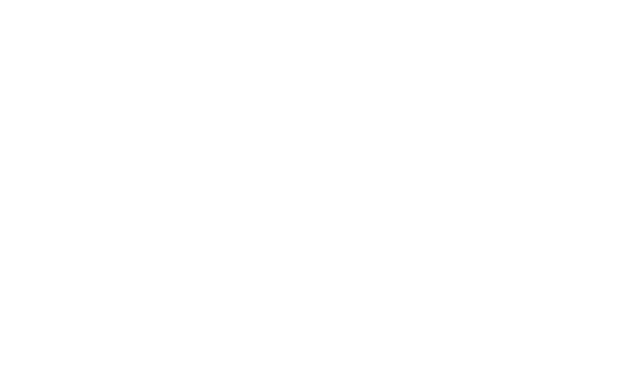
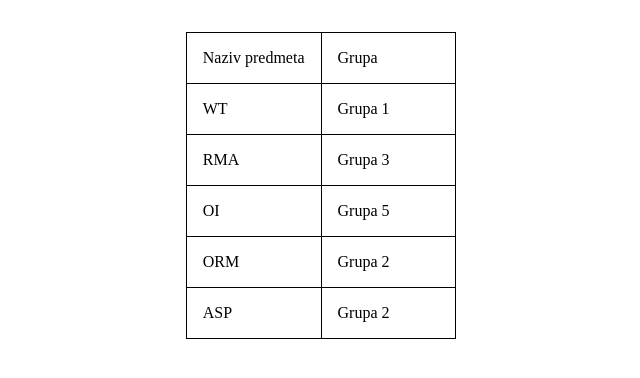
Before and after one commit to zlxxo/Web-Technologies-Project, a plain HTML site: page podaciStudent/podaciStudent.html in a window 1280 px wide. Shown: the whole page, without its empty margins (319-959 px from the left). Drawn offline with Linux system fonts and the light colour scheme.

Commit message:
zadatak 4 - popunio tabelu i napravio izgled tabele

```diff
--- a/podaciStudent/podaciStudent.css
+++ b/podaciStudent/podaciStudent.css
@@ -5,6 +5,20 @@ body {
 
 #okvir {
     width: fit-content;
-    margin: 0 auto;
+    margin: 2em auto;
     align-content: center;
 }
+
+td {
+    padding: 1em;
+    width: 50%;
+}
+
+tr:hover {
+    border-width: 2px;
+}
+
+table, tr, td {
+    border: 1px solid black;
+    border-collapse: collapse;
+}
--- a/podaciStudent/podaciStudent.html
+++ b/podaciStudent/podaciStudent.html
@@ -7,6 +7,32 @@
     </head>
     <body>
         <div id="okvir">
+            <table>
+                <tr>
+                    <td>Naziv predmeta</td>
+                    <td>Grupa</td>
+                </tr>
+                <tr>
+                    <td>WT</td>
+                    <td>Grupa 1</td>
+                </tr>
+                <tr>
+                    <td>RMA</td>
+                    <td>Grupa 3</td>
+                </tr>
+                <tr>
+                    <td>OI</td>
+                    <td>Grupa 5</td>
+                </tr>
+                <tr>
+                    <td>ORM</td>
+                    <td>Grupa 2</td>
+                </tr>
+                <tr>
+                    <td>ASP</td>
+                    <td>Grupa 2</td>
+                </tr>
+            </table>
         </div>
     </body>
 </html>
```
